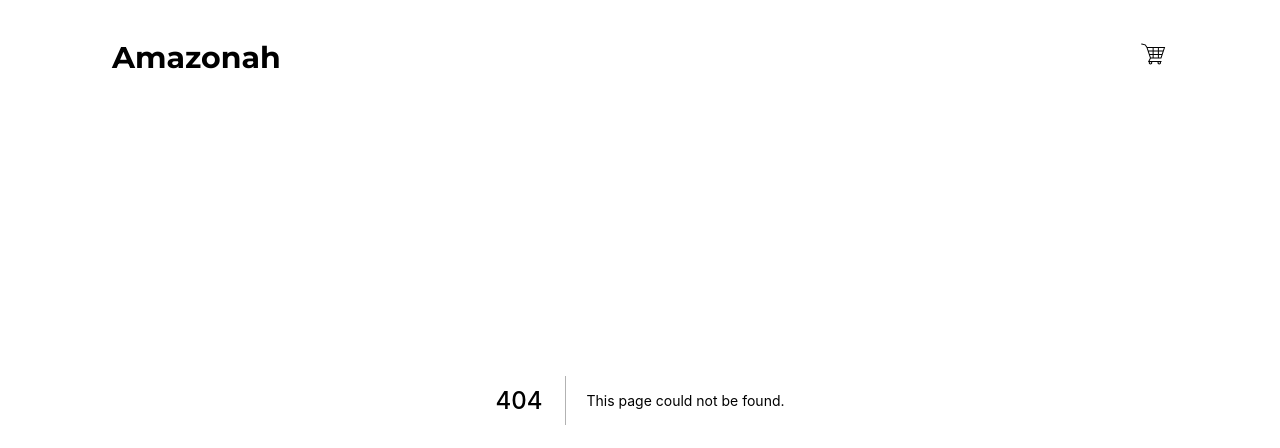
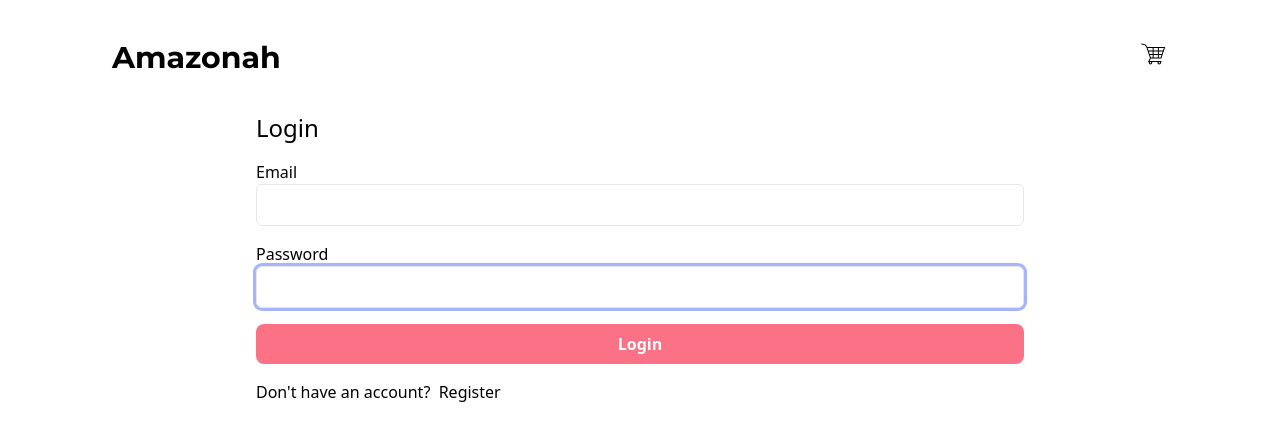
Before and after one commit to edwinochieng/ecommerce-app, a Next.js app: page /login in a window 1280 px wide. Before the commit this address had no page. Shown: the top 448 px of the page. Built offline with nearby package versions, Linux system fonts and the light colour scheme.

Commit message:
login page

```diff
--- /dev/null
+++ b/pages/login.js
@@ -0,0 +1,30 @@
+import React from 'react'
+import Link from 'next/link'
+
+function LoginScreen() {
+  return (
+    <div className='pt-28 px-3 sm:px-0 max-h-screen'>
+       <form className='mx-auto max-w-screen-md'>
+       <h1 className='mb-4 text-2xl'>Login</h1>
+       <div className='mb-4'>
+        <label htmlFor='email'>Email</label>
+        <input type = "email" id='email' className='w-full border rounded-md p-2 outline-none ring-indigo-200 focus:ring' autoFocus/>
+       </div>
+       <div className='mb-4'>
+        <label htmlFor='password'>Password</label>
+        <input type = "password" id='password' className='w-full border rounded-md p-2 outline-none ring-indigo-300 focus:ring' autoFocus/>
+       </div>
+        <div className='mb-4'>
+            <button className ="h-10 w-full rounded-lg bg-rose-400 font-bold text-white text-center hover:bg-rose-600">Login</button>
+        </div>
+        <div>
+         Don&apos;t have an account? &nbsp;
+         <Link href="register">Register</Link>
+        </div>
+      </form>
+
+    </div>
+  )
+}
+
+export default LoginScreen
```
